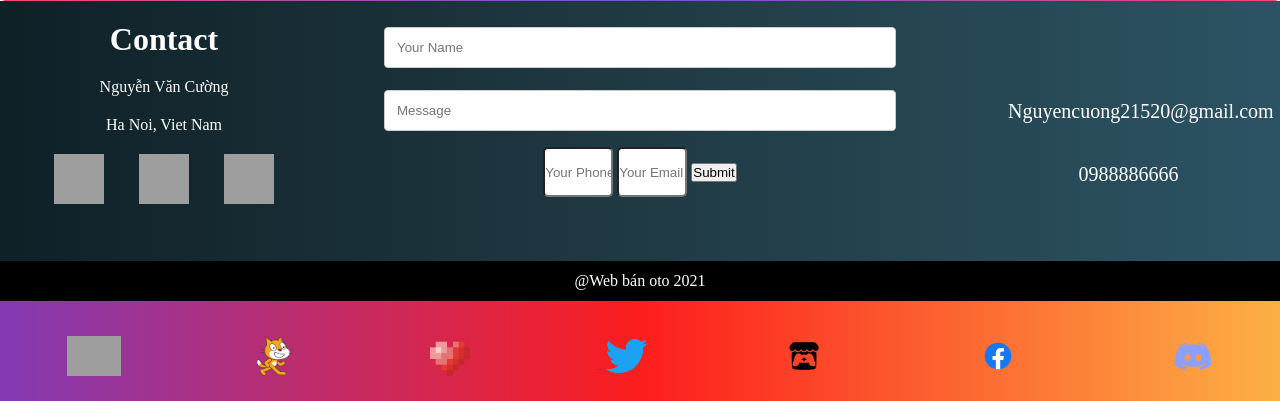
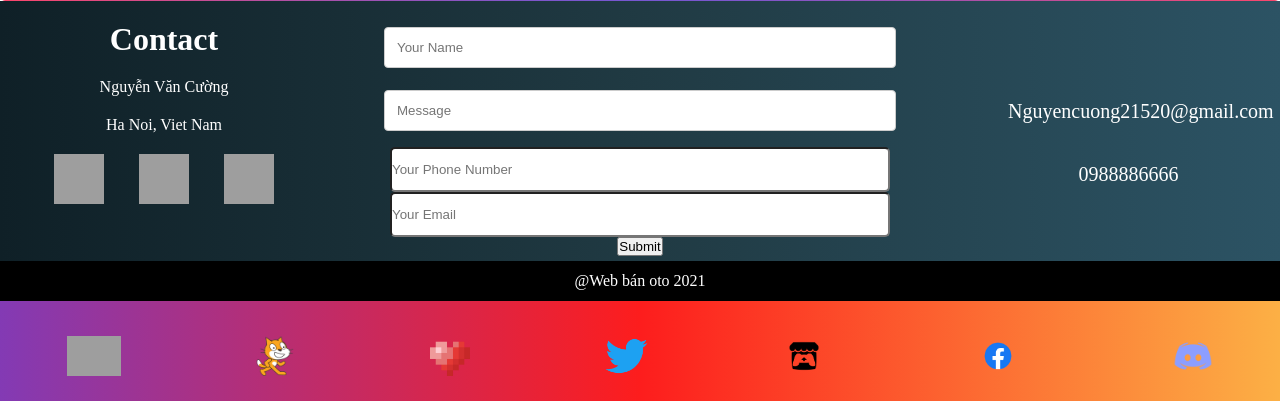
Before and after one commit to brightwhitesnow/bananashop, a PHP site: page / in a window 1280 px wide. Shown: the part 1099-1500 px from the top of the page. Run offline with PHP 8.4, Linux system fonts and the light colour scheme; some libraries are stand-ins or nearby versions; grey boxes are pictures that could not be loaded.

Commit message:
Update index.php

```diff
--- a/index.php
+++ b/index.php
@@ -115,8 +115,8 @@
                 <form id="contact" action="">
                     <input id="name" type="text" placeholder="Your Name" required>
                     <input id="message" type="text" placeholder="Message" required>
-                    <input id="phone" type="phone" placeholder="Your Phone Number" style="height: 50px;width: 70px;border-radius: 5px;">
-                    <input id="email" type="email" placeholder="Your Email" required style="height: 50px;width: 70px;border-radius: 5px;">
+                    <input id="phone" type="phone" placeholder="Your Phone Number" style="height: 45px;width: 500px;border-radius: 5px;"><br>
+                    <input id="email" type="email" placeholder="Your Email" required style="height: 45px;width: 500px;border-radius: 5px;"><br>
                     <button>Submit</button>
 
 
```
